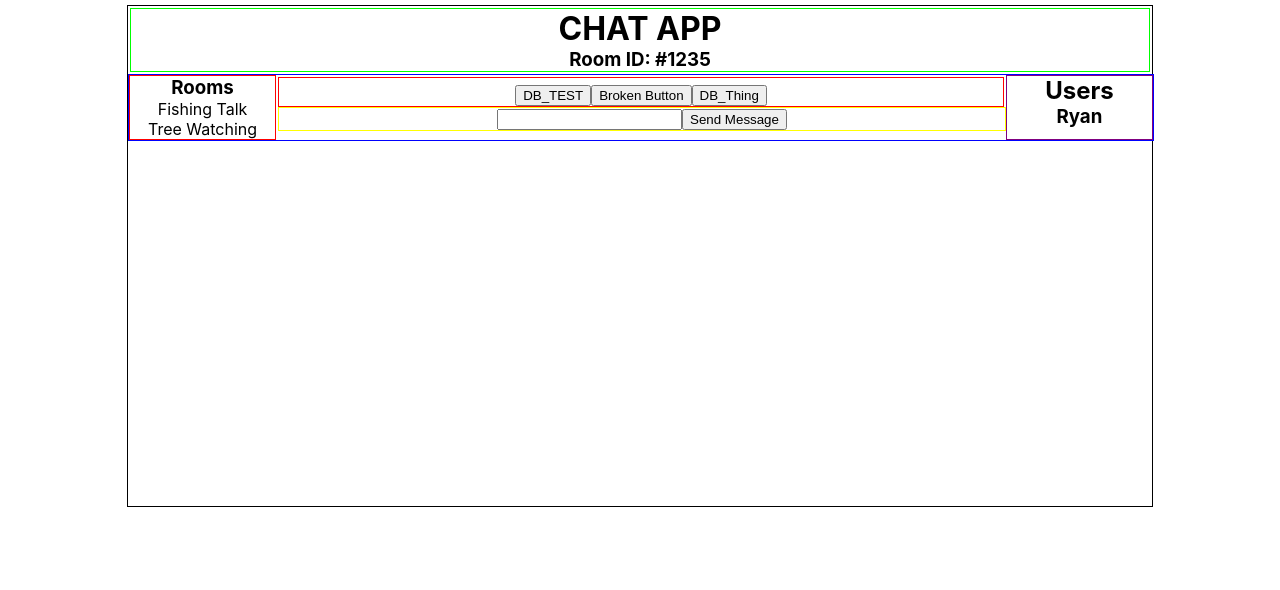
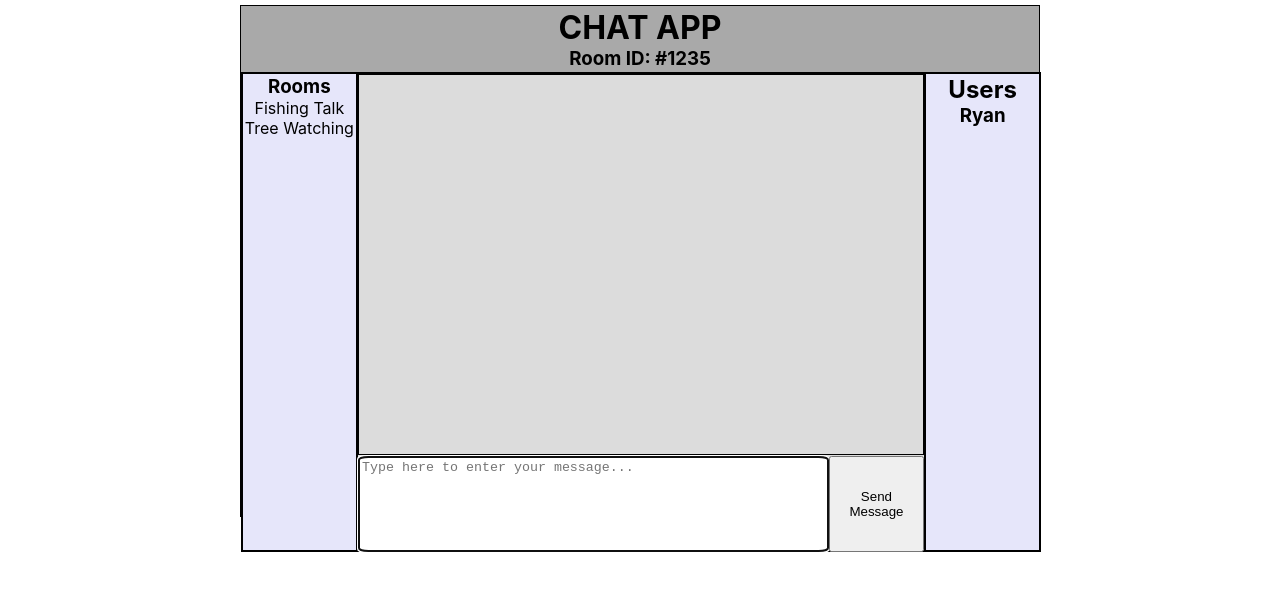
Before and after one commit to BorealMan/typescript-chat-app, a React (Create React App) app: page / in a window 1280 px wide. Shown: the top 590 px of the page. Built offline with nearby package versions, Linux system fonts and the light colour scheme.

Commit message:
changed a lot of the chat css

```diff
--- a/src/App.css
+++ b/src/App.css
@@ -3,10 +3,10 @@
 }
 
 .App {
-  margin: 5px auto;
+  margin: .3rem auto;
   border: 1px solid black;
-  width: 80%;
-  height: 500px;
+  width: 50rem;
+  height: 32rem;
   text-align: center;
   justify-content: center;
 
--- a/src/Chat_App/chat/chat.css
+++ b/src/Chat_App/chat/chat.css
@@ -1,7 +1,9 @@
+*, *::before *::after { box-sizing: border-box}
 
 .chat {
+    border: 1px solid black;
     display: block;
     width: 100%;
     height: 100%;
-    padding: 2px;
+    background-color: gainsboro;
 }
--- a/src/Chat_App/chat/chat_input/chat_input.css
+++ b/src/Chat_App/chat/chat_input/chat_input.css
@@ -1,5 +1,30 @@
+*, *::before, *::after {box-sizing: border-box;}
 
 .chat-input {
-    border: 1px solid yellow;
+    display: flex;
+    flex-direction: row;
+    margin-top: 1px;
+    justify-content: center;
+    align-items: center;
+}
+
+.message-input{
+    border-radius: 2%;
+    height: 6rem;
     width: 100%;
+    padding: .2rem;
+    resize: none;
+    border: 1px solid black;
+
 }
+
+.send-message {
+    width: 20%;
+    height: 6rem;
+    padding: .2rem;
+}
+
+.send-message:hover {
+    letter-spacing: 1px;
+    background-color: greenyellow;
+}
--- a/src/Chat_App/chat/chat_input/chat_input.tsx
+++ b/src/Chat_App/chat/chat_input/chat_input.tsx
@@ -4,7 +4,7 @@ import './chat_input.css'
 const chat_input = () => {
     return (
         <div className='chat-input'>
-            <input className="message-input"></input>
+            <textarea className="message-input" maxLength={240} autoFocus placeholder='Type here to enter your message...' wrap='hard'></textarea>
             <button className='send-message'>Send Message</button>
         </div>
     );
--- a/src/Chat_App/chat/chat_window/chat_window.css
+++ b/src/Chat_App/chat/chat_window/chat_window.css
@@ -1,9 +1,8 @@
 
 .chat-window {
+    border: 1px solid black;
     height: 80%;
-    border: 1px solid red;
     display: block;
-
 }
 
 .messages{
--- a/src/Chat_App/chat/chat_window/chat_window.tsx
+++ b/src/Chat_App/chat/chat_window/chat_window.tsx
@@ -27,13 +27,7 @@ const initiate_chat = (n: number) => {
 
 const Chat_Window =  () => {
 
-    const [chat_messages, set_messages] = useState(new Array(30))
-    // Initalize
-    if (!ran){
-        // const test = await initiate_chat(message_lines_in_window)
-        ran = true;
-        console.log("I ran")
-    }
+    const [chat_messages, set_messages] = useState(new Array(30));
 
     return (
         <div className='chat-window'>
@@ -42,9 +36,9 @@ const Chat_Window =  () => {
                 { chat_messages }
             </div>
             <div className='chat-window-buttons'>
-                <button onClick={ async () => get_messages() }>DB_TEST</button>
+                {/* <button onClick={ async () => get_messages() }>DB_TEST</button>
                 <button onClick={ async () => {set_messages(initiate_chat(message_lines_in_window))} }>Broken Button</button>
-                <button onClick={async () => {}}>DB_Thing</button>
+                <button onClick={async () => {}}>DB_Thing</button> */}
             </div>
 
         </div>
--- a/src/Chat_App/chat_app.css
+++ b/src/Chat_App/chat_app.css
@@ -1,7 +1,7 @@
 
 .functional-container {
     display: flex;
-    height: 100%;
-    width: 100%;
-    border: 1px solid blue;
+    height: 30rem;
+    width: 50rem;
+    border: 1px solid black;
 }
--- a/src/Chat_App/header/header.css
+++ b/src/Chat_App/header/header.css
@@ -1,4 +1,4 @@
 .title {
-    border: 1px solid lime;
-    margin: 2px;
+    padding: 2px;
+    background-color: darkgrey;
 }
--- a/src/Chat_App/rooms/rooms.css
+++ b/src/Chat_App/rooms/rooms.css
@@ -1,6 +1,10 @@
+*, *::after, *::before {box-sizing: border-box;}
+
 .rooms {
     display: block;
     width: 20%;
     height: 100%;
-    border: 1px solid red;
+    padding: 1px;
+    background-color: lavender;
+    border: 1px solid black;
 }
--- a/src/Chat_App/users/users.css
+++ b/src/Chat_App/users/users.css
@@ -1,5 +1,7 @@
 
 .users {
     width: 20%;
-    border: 1px solid purple;
+    padding: 1px;
+    background-color: lavender;;
+    border: 1px solid black;
 }
```
